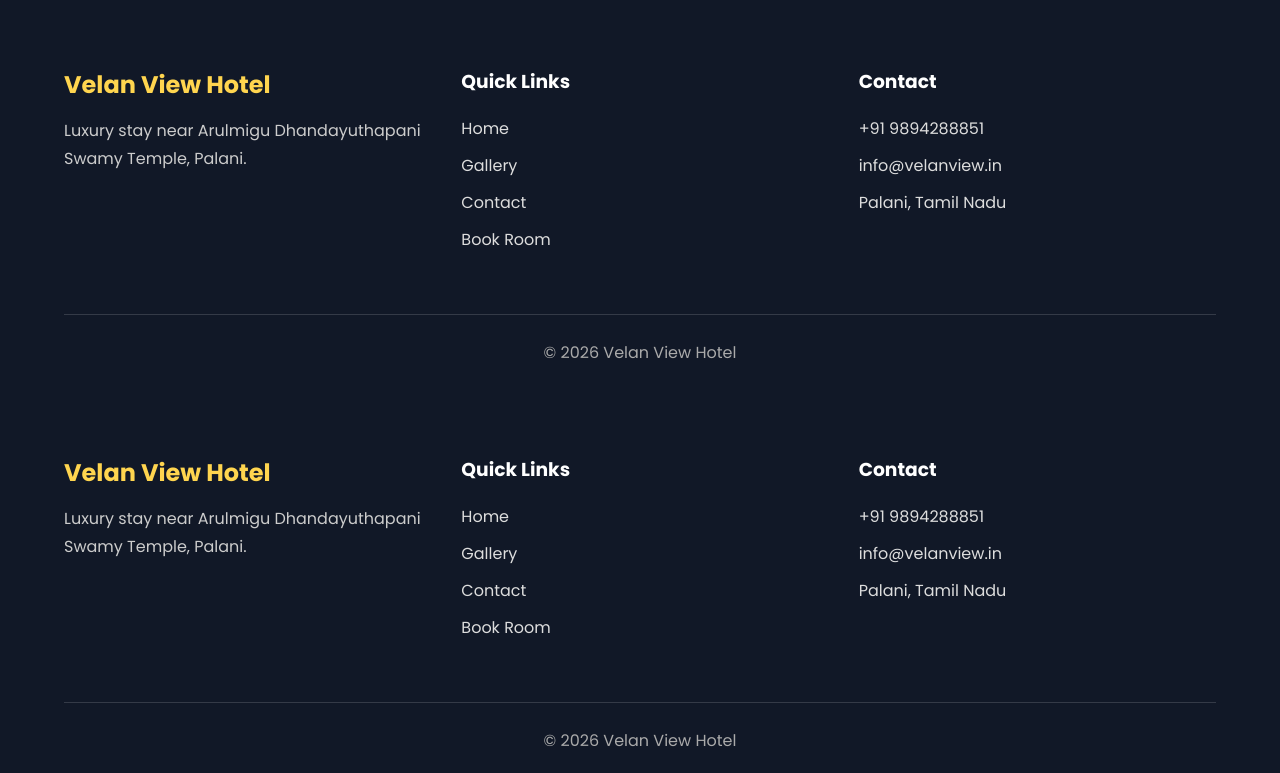
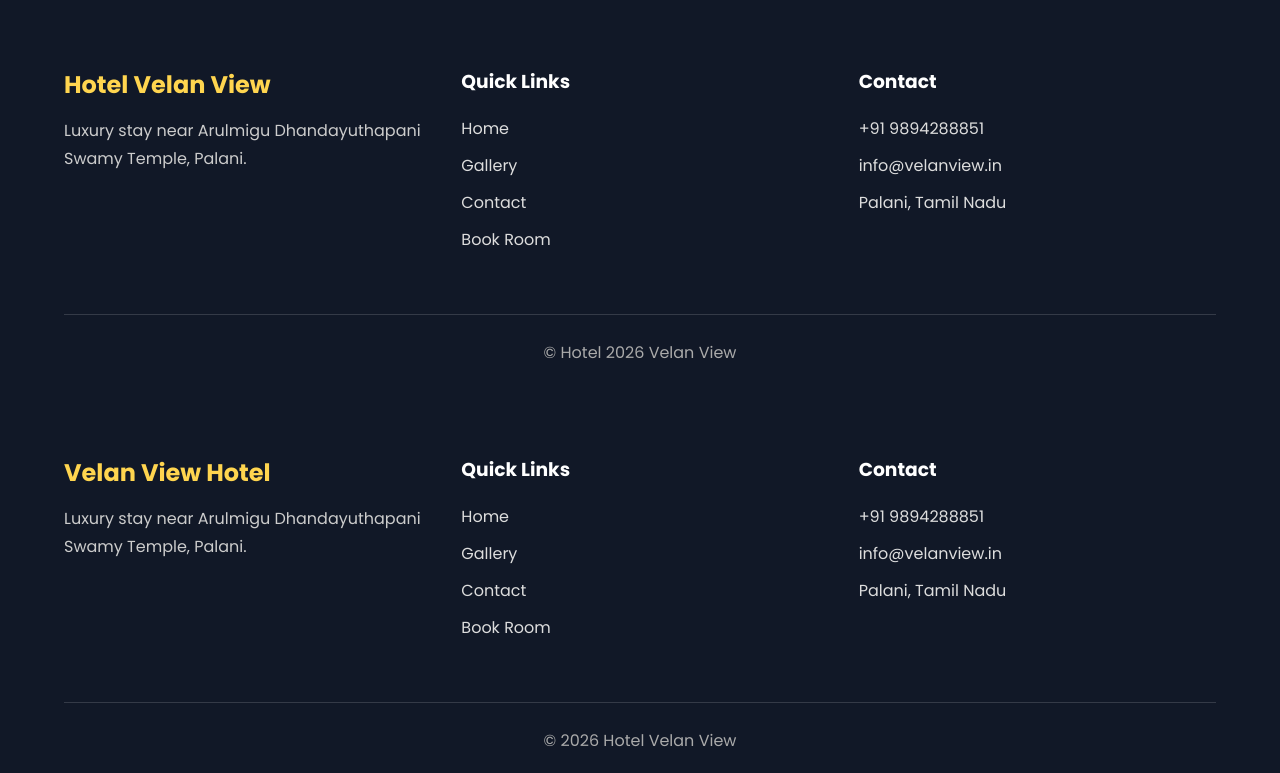
Before and after one commit to velanviewpalani/velanview, a plain HTML site: page booking.html in a window 1280 px wide. Shown: the part 2572-3345 px from the top of the page. Drawn offline with Linux system fonts and the light colour scheme; a script that the page names is missing.

Commit message:
Update booking.html

```diff
--- a/booking.html
+++ b/booking.html
@@ -7,7 +7,7 @@
 
 <meta name="viewport" content="width=device-width, initial-scale=1.0">
 
-<title>Book Your Stay | Velan View Hotel</title>
+<title>Book Your Stay | Hotel Velan View </title>
 
 <link rel="stylesheet" href="css/style.css">
 
@@ -531,7 +531,7 @@ target="_blank">
 
 <h2>
 
-Velan View Hotel
+Hotel Velan View
 
 </h2>
 
@@ -613,7 +613,7 @@ Palani, Tamil Nadu
 
 <p class="copyright">
 
-© 2026 Velan View Hotel
+© Hotel 2026 Velan View
 
 </p>
 
@@ -740,7 +740,7 @@ Palani, Tamil Nadu
 
 <p class="copyright">
 
-© 2026 Velan View Hotel
+© 2026 Hotel Velan View
 
 </p>
 
```
